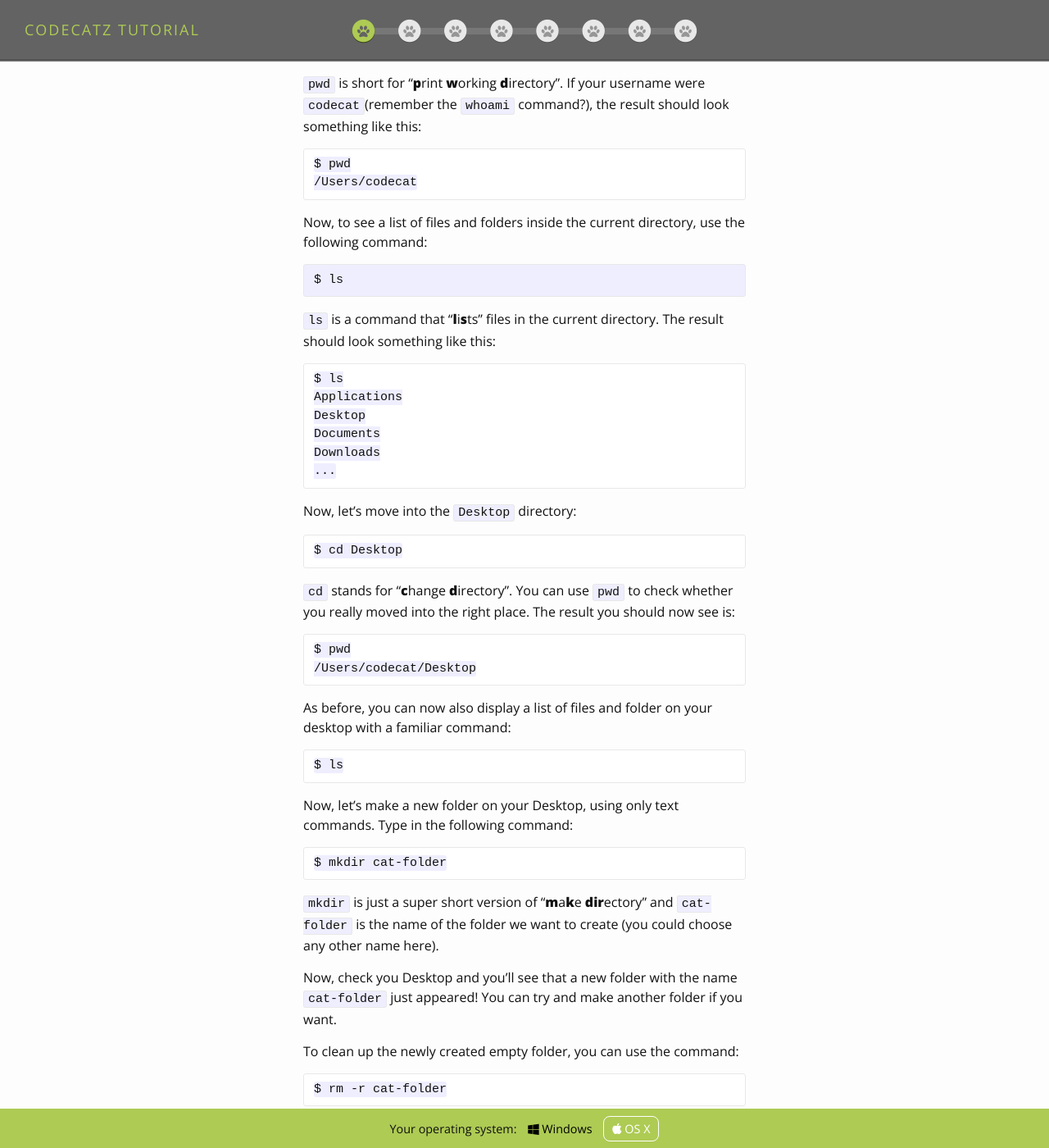
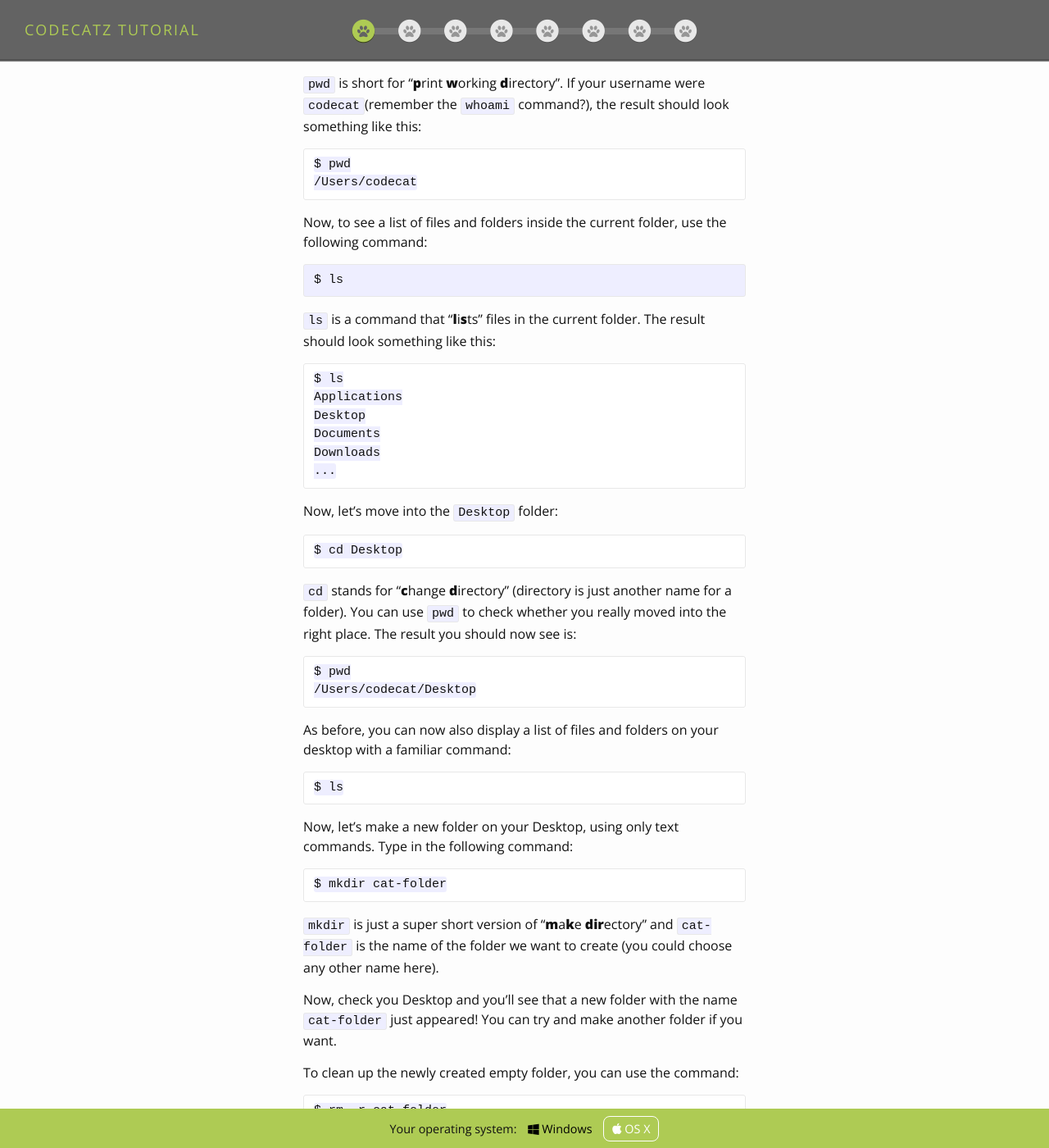
Before and after one commit to CodeCatz/codecatz-tutorial, a Jekyll site: the page built from 1-installation/index.md, in a window 1280 px wide and 1400 px high, scrolled down 2111 px. Shown: the whole window at 82% size. Built offline with Jekyll 4.4.1, drawn with Linux system fonts in a browser that asks for light colours; nearby versions of some CDN libraries.

Commit message:
changing directories into folders

```diff
--- a/1-installation/index.md
+++ b/1-installation/index.md
@@ -44,7 +44,7 @@ First, let's try a command that can show us the name and path of the current fol
 	$ pwd
 	/Users/codecat
 
-Now, to see a list of files and folders inside the current directory, use the following command:
+Now, to see a list of files and folders inside the current folder, use the following command:
 
 <div class="os-switch">
 <div class="osx">
@@ -55,7 +55,7 @@ Now, to see a list of files and folders inside the current directory, use the fo
 </div>
 </div>
 
-`ls` is a command that "**l**i**s**ts" files in the current directory. The result should look something like this:
+`ls` is a command that "**l**i**s**ts" files in the current folder. The result should look something like this:
 
 	$ ls
 	Applications
@@ -64,16 +64,16 @@ Now, to see a list of files and folders inside the current directory, use the fo
 	Downloads
 	...
 
-Now, let's move into the `Desktop` directory:
+Now, let's move into the `Desktop` folder:
 
 	$ cd Desktop
 
-`cd` stands for "**c**hange **d**irectory". You can use `pwd` to check whether you really moved into the right place. The result you should now see is:
+`cd` stands for "**c**hange **d**irectory" (directory is just another name for a folder). You can use `pwd` to check whether you really moved into the right place. The result you should now see is:
 
 	$ pwd
 	/Users/codecat/Desktop
 
-As before, you can now also display a list of files and folder on your desktop with a familiar command:
+As before, you can now also display a list of files and folders on your desktop with a familiar command:
 
 	$ ls
 
```
Also changed, not shown: 2-new-project/index.md (+4 -4 lines), 3-pages/index.md (+1 -1 lines).
